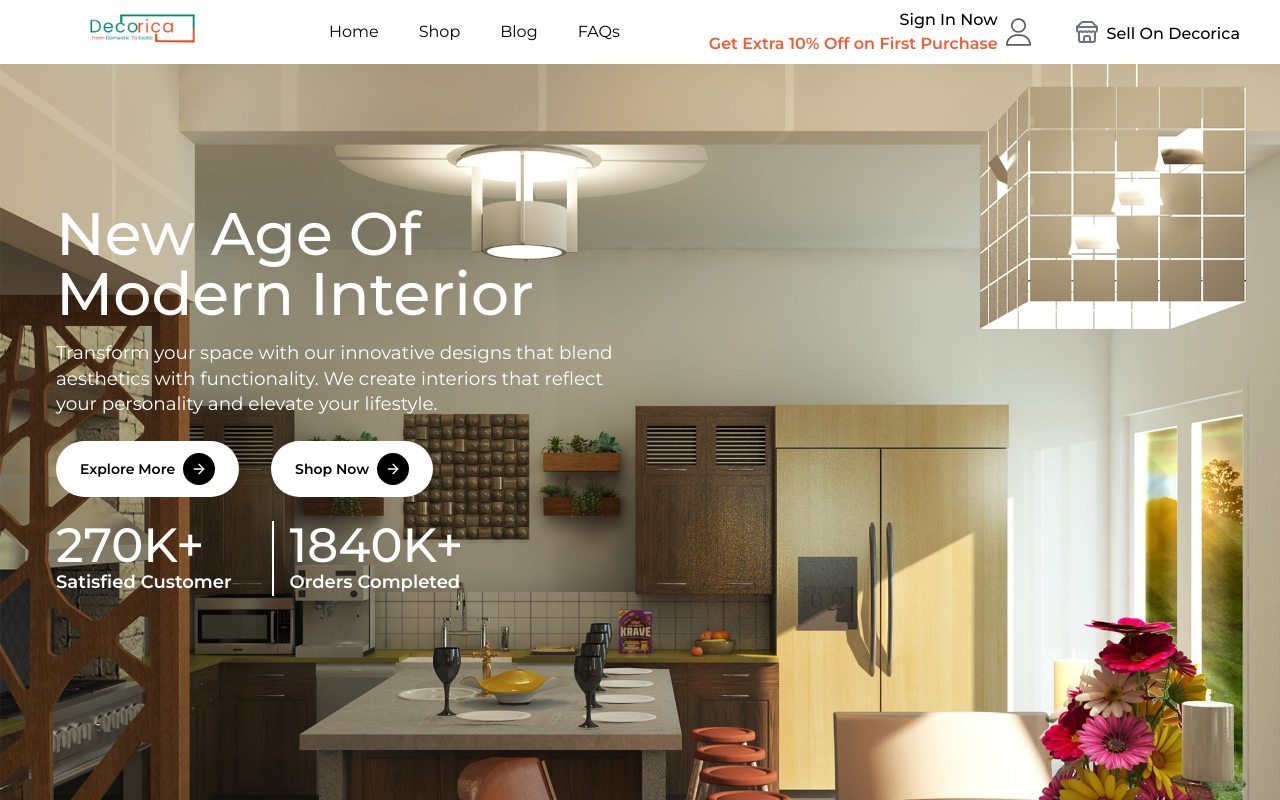
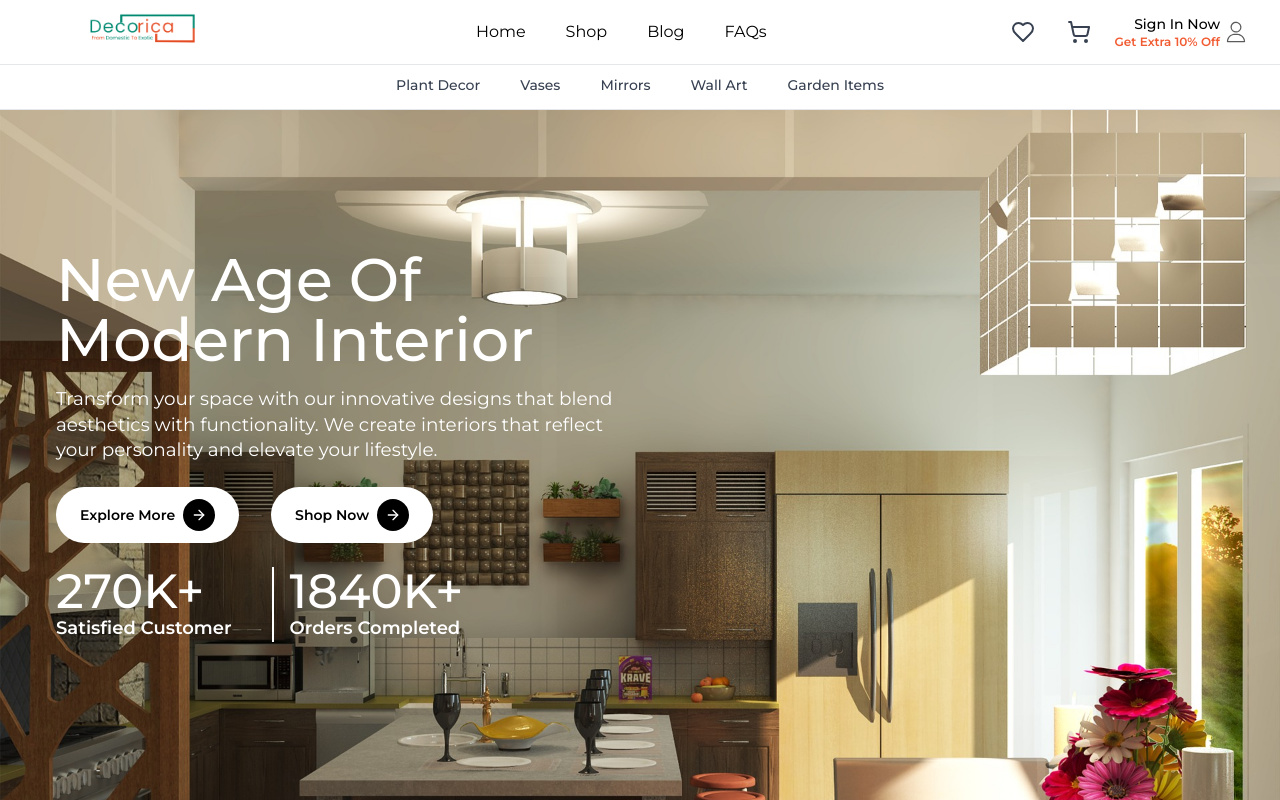
Before and after one commit to Pujari-Raj/decorica-frontend, a React (Vite) app: page / in a window 1280 px wide. Shown: the top 800 px of the page. Built offline with nearby package versions, Linux system fonts and the light colour scheme.

Commit message:
feat: completed header part-1

```diff
--- a/src/Layout/Header.jsx
+++ b/src/Layout/Header.jsx
@@ -6,72 +6,147 @@ import UserActions from "./UserActions";
 import { Icons } from "../Icons/Icons";
 import SellerNavigation from "./SellerNavigation";
 
+const CATEGORIES = [
+  {
+    id: "plants",
+    label: "Plant Decor",
+    path: "/category/plants",
+    subcategories: ["Indoor Plants", "Outdoor Plants", "Plant Accessories"],
+  },
+  {
+    id: "vases",
+    label: "Vases",
+    path: "/category/vases",
+    subcategories: ["Glass Vases", "Ceramic Vases", "Metal Vases"],
+  },
+  {
+    id: "mirrors",
+    label: "Mirrors",
+    path: "/category/mirrors",
+    subcategories: ["Wall Mirrors", "Decorative Mirrors", "Floor Mirrors"],
+  },
+  {
+    id: "wall-art",
+    label: "Wall Art",
+    path: "/category/wall-art",
+    subcategories: ["Paintings", "Prints", "Tapestries"],
+  },
+  {
+    id: "garden",
+    label: "Garden Items",
+    path: "/category/garden",
+    subcategories: ["Garden Decor", "Plant Pots", "Garden Tools"],
+  },
+];
+
 const Header = () => {
   const [activeLink, setActiveLink] = useState("");
-  // const auth = useSelector(authState);
-  //   fetchAccessToken(sessionStorage.getItem('token'))
-  //   storeUserId(sessionStorage.getItem("userId"));
-  //   setAuthUsername(sessionStorage.getItem("uname"));
+  const [isMobileMenuOpen, setIsMobileMenuOpen] = useState(false);
+  const [isLoggedIn, setIsLoggedIn] = useState(false);
+  const [showCategorySubmenu, setShowCategorySubmenu] = useState(false);
+  const [activeCategory, setActiveCategory] = useState(null);
 
   const handleLinkClick = (path) => {
     setActiveLink(path);
+    setIsMobileMenuOpen(false);
   };
 
-  const [isLoggedIn, setIsLoggedIn] = useState(false);
+  const handleCategoryClick = (category) => {
+    setActiveCategory(category);
+    setShowCategorySubmenu(true);
+  };
+
+  const handleBackToMenu = () => {
+    setShowCategorySubmenu(false);
+    setActiveCategory(null);
+  };
 
   return (
-    <nav className="w-full">
+    <>
+      {/* Main Header */}
+      <nav className="w-full border-b border-gray-300 md:border-b-0">
         <div className="w-full mx-auto px-2 sm:px-6 lg:px-8">
+          {/* Header Row */}
           <div className="flex items-center justify-between h-16 w-full">
-          <div className="flex-1 flex items-center justify-between">
+            {/* Left Section: Hamburger Menu and Logo */}
+            <div className="flex items-center gap-3">
+              <button
+                onClick={() => setIsMobileMenuOpen(!isMobileMenuOpen)}
+                className="md:hidden p-2 rounded-md text-gray-700 hover:bg-gray-100"
+                aria-label="Toggle menu"
+              >
+                {isMobileMenuOpen ? (
+                  <Icons.CrossIcon className="w-6 h-6" />
+                ) : (
+                  <Icons.HamburgerMenu className="w-6 h-6" />
+                )}
+              </button>
+
+              {/* Logo */}
               <div className="flex-shrink-0 flex items-center">
                 <Link to="/">
                   <img
-                  className="object-fill w-[13rem]"
-                  src="assets/logo.png "
+                    className="object-fill w-[8rem] sm:w-[10rem] md:w-[13rem]"
+                    src="assets/logo.png"
                     alt="website-logo"
                   />
                 </Link>
               </div>
+            </div>
 
-            {/* Navlinks */}
+            {/* Center Section: Desktop Navigation */}
+            <div className="hidden lg:flex items-center justify-center px-6">
               <NavLinks
                 activeLink={activeLink}
                 routes={ROUTES_ARR}
                 handleLinkClick={handleLinkClick}
               />
+            </div>
 
-            {/*UserActions*/}
-            <div className="flex gap-x-10">
-              {/* <Link
-                to="/admin-dashboard/login"
-                target="_blank"
-                className="bg-gray-500 text-slate-100 pt-[0.65rem] pb-[0.3rem] px-[0.85rem] rounded-md font-MontSemiBold hover:text-white hover:bg-gray-600"
+            {/* Right Section: Wishlist, Cart, User Actions */}
+            <div className="flex items-center justify-end gap-4">
+              {/* Wishlist Icon */}
+              <Link
+                to="/wishlist"
+                className="p-2 rounded-md text-gray-700 hover:bg-gray-100 hover:text-red-500 transition-colors"
+                aria-label="Wishlist"
               >
-                Admin
-              </Link> */}
+                <Icons.Wishlist className="w-6 h-6" />
+              </Link>
 
+              {/* Cart Icon */}
+              <Link
+                to="/cart"
+                className="p-2 rounded-md text-gray-700 hover:bg-gray-100 hover:text-blue-500 transition-colors"
+                aria-label="Shopping cart"
+              >
+                <Icons.Cart className="w-6 h-6" />
+              </Link>
+
+              {/* User Actions (Sign In / Profile) */}
               <div className="relative inline-block group">
                 <div className="flex items-center gap-1 cursor-pointer">
-                  <div className="flex justify-center items-center gap-1">
+                  <div className="hidden sm:flex justify-center items-center gap-1">
                     {isLoggedIn ? (
                       <>
-                        <p className="font-MontMedium mt-3">Hi, Pujari</p>
+                        <p className="font-MontMedium text-xs sm:text-sm">
+                          Hi, Pujari
+                        </p>
                       </>
                     ) : (
                       <>
                         <div className="flex flex-col">
-                          <div className="self-end font-MontMedium">
+                          <div className="self-end font-MontMedium text-xs sm:text-sm">
                             Sign In Now
                           </div>
-                          <div className="font-MontSemiBold text-[#f15c33] relative group-hover:after:content-[''] group-hover:after:absolute group-hover:after:w-1/4 group-hover:after:h-[3px] group-hover:after:bg-[#f15c33] group-hover:after:bottom-[-4px] group-hover:after:left-1/2 group-hover:after:-translate-x-1/2 group-hover:after:transition-all group-hover:after:duration-300">
-                            Get Extra 10% Off on First Purchase
+                          <div className="font-MontSemiBold text-[#f15c33] text-[10px] sm:text-xs relative group-hover:after:content-[''] group-hover:after:absolute group-hover:after:w-1/4 group-hover:after:h-[3px] group-hover:after:bg-[#f15c33] group-hover:after:bottom-[-4px] group-hover:after:left-1/2 group-hover:after:-translate-x-1/2 group-hover:after:transition-all group-hover:after:duration-300">
+                            Get Extra 10% Off
                           </div>
                         </div>
                       </>
                     )}
                   </div>
-                  <div className="cursor-pointer">
+                  <div className="cursor-pointer hidden sm:block">
                     <Link to="">
                       {isLoggedIn ? (
                         <>
@@ -89,8 +164,8 @@ const Header = () => {
                           <img
                             src="/assets/user-icon.svg"
                             alt="User icon"
-                            width={33}
-                            height={33}
+                            width={24}
+                            height={24}
                           />
                         </>
                       )}
@@ -103,26 +178,24 @@ const Header = () => {
                     isLoggedIn
                       ? "w-[10rem] right-[-35px]"
                       : "w-[20.5rem] right-0"
-                  } bg-white border border-gray-200 shadow-lg z-10 invisible group-hover:opacity-100 group-hover:visible transition-all duration-300`}
+                  } bg-white border border-gray-200 shadow-lg z-50 invisible group-hover:opacity-100 group-hover:visible transition-all duration-300`}
                 >
                   {isLoggedIn ? (
                     <div className="py-2">
                       <Link
                         to="/profile"
-                        className="group/item font-MontMedium flex items-center gap-3 px-4 py-2 text-sm  hover:text-[#f15c33]"
+                        className="group/item font-MontMedium flex items-center gap-3 px-4 py-2 text-sm hover:text-[#f15c33]"
                       >
                         <Icons.User className="w-5 h-5 text-gray-600 group-hover/item:text-[#f15c33]" />
                         <span>My Profile</span>
                       </Link>
-
                       <Link
                         to="/orders"
-                        className="group/item font-MontMedium flex items-center gap-3 px-4 py-2 text-sm  hover:text-[#f15c33]"
+                        className="group/item font-MontMedium flex items-center gap-3 px-4 py-2 text-sm hover:text-[#f15c33]"
                       >
                         <Icons.Cart className="w-5 h-5 text-gray-600 group-hover/item:text-[#f15c33]" />
                         <span>Cart</span>
                       </Link>
-
                       <Link
                         to="/wishlist"
                         className="group/item font-MontMedium flex items-center gap-3 px-4 py-2 text-sm hover:text-[#f15c33]"
@@ -130,9 +203,7 @@ const Header = () => {
                         <Icons.Wishlist className="w-5 h-5 text-gray-600 group-hover/item:text-[#f15c33]" />
                         <span>Wishlist</span>
                       </Link>
-
                       <div className="border-t border-gray-200 my-1"></div>
-
                       <button
                         onClick={() => setIsLoggedIn(false)}
                         className="group/item font-MontMedium flex items-center gap-3 w-full text-left px-4 py-2 text-sm hover:text-[#f15c33]"
@@ -152,10 +223,8 @@ const Header = () => {
                         </p>
                       </div>
                       <Link
-                        // onClick={() => setIsLoggedIn(true)}
                         to="/auth?mode=login"
-                        className="block text-center bg-[#f15c33] hover:bg-[linear-gradient(180deg,#f15c33_0%,#e6441a_100%)] text-white font-medium text-sm uppercase font-MontMedium rounded focus:outline-none border-2 border-transparent transition-colors duration-500
-                        cursor-pointer px-4 py-3 mt-4"
+                        className="block text-center bg-[#f15c33] hover:bg-[#e6441a] text-white font-medium text-sm uppercase font-MontMedium rounded focus:outline-none border-2 border-transparent transition-colors duration-500 cursor-pointer px-4 py-3 mt-4"
                       >
                         Login / Signup
                       </Link>
@@ -163,24 +232,196 @@ const Header = () => {
                   )}
                 </div>
               </div>
-
-              {/* Seller-Section */}
-              <SellerNavigation />
-
-              {/* <UserActions /> */}
-              {/* <Link
-                //   to={auth.accessToken ? "/" : "/login"}
-                //   onClick={auth.accessToken && handleLogout}
-                className="bg-gray-500 text-slate-100 px-[1.15rem] py-2 rounded-md font-bold hover:text-white hover:bg-gray-600"
-              >
-                {!auth.accessToken ? "Login" : "Logout"}
-                Login
-              </Link> */}
-            </div>
             </div>
           </div>
         </div>
       </nav>
+
+      <nav className="hidden md:block sticky top-0 z-40 w-full bg-white border-t border-b border-gray-200">
+        <div className="w-full mx-auto px-2 sm:px-6 lg:px-8">
+          <div className="flex items-center justify-center h-11 w-full gap-8">
+            {CATEGORIES.map((category) => (
+              <Link
+                key={category.id}
+                to={category.path}
+                onClick={() => handleLinkClick(category.id)}
+                className="text-sm font-MontMedium py-3 px-1 border-b-4 transition-colors duration-200 border-transparent text-gray-700 hover:text-[#f15c33] hover:border-[#f15c33]"
+              >
+                {category.label}
+              </Link>
+            ))}
+          </div>
+        </div>
+      </nav>
+
+      {isMobileMenuOpen && (
+        <div
+          className="fixed inset-0 bg-black/50 z-40 md:hidden"
+          onClick={() => setIsMobileMenuOpen(false)}
+        />
+      )}
+
+      <div
+        className={`fixed top-0 left-0 h-full w-72 bg-white shadow-lg z-50 transform transition-transform duration-300 ease-in-out md:hidden ${
+          isMobileMenuOpen ? "translate-x-0" : "-translate-x-full"
+        }`}
+      >
+        {/* Main Menu View */}
+        {!showCategorySubmenu ? (
+          <>
+            {/* Close Button */}
+            <div className="flex items-center justify-between p-4 border-b border-gray-200">
+              <h2 className="font-MontSemiBold text-lg">Menu</h2>
+              <button
+                onClick={() => setIsMobileMenuOpen(false)}
+                className="p-1 rounded-md hover:bg-gray-100"
+                aria-label="Close menu"
+              >
+                <Icons.CrossIcon className="w-6 h-6" />
+              </button>
+            </div>
+
+            {/* Navigation Links */}
+            <div className="flex flex-col space-y-1 py-2 max-h-[calc(100vh-200px)] overflow-y-auto">
+              {ROUTES_ARR?.map((route) => (
+                <Link
+                  key={route.path}
+                  to={route.path}
+                  onClick={() => handleLinkClick(route.path)}
+                  className={`px-4 py-3 text-sm font-MontMedium border-l-4 transition-colors ${
+                    activeLink === route.path
+                      ? "text-[#f15c33] bg-orange-50 border-l-[#f15c33]"
+                      : "text-gray-700 hover:text-[#f15c33] border-l-transparent hover:border-l-[#f15c33]"
+                  }`}
+                >
+                  {route.name}
+                </Link>
+              ))}
+
+              <button
+                onClick={() => handleCategoryClick(null)}
+                className="px-4 py-3 text-sm font-MontMedium border-l-4 transition-colors text-gray-700 hover:text-[#f15c33] border-l-transparent hover:border-l-[#f15c33] flex items-center justify-between w-full text-left"
+              >
+                <span className="flex items-center gap-3">
+                  <Icons.HamburgerMenu className="w-4 h-4" />
+                  Browse All Categories
+                </span>
+                <Icons.ChevronDown className="w-4 h-4" />
+              </button>
+            </div>
+
+            {/* Bottom Section */}
+            <div className="absolute bottom-0 left-0 right-0 border-t border-gray-200">
+              {!isLoggedIn ? (
+                <div className="p-4">
+                  <div className="mb-4">
+                    <h3 className="font-MontMedium text-gray-800 text-sm">
+                      Welcome
+                    </h3>
+                    <p className="text-xs font-MontMedium text-gray-600">
+                      Register now and Get Exclusive Benefits
+                    </p>
+                  </div>
+                  <Link
+                    to="/auth?mode=login"
+                    onClick={() => setIsMobileMenuOpen(false)}
+                    className="block text-center bg-[#f15c33] hover:bg-[#e6441a] text-white font-medium text-sm uppercase font-MontMedium rounded focus:outline-none border-2 border-transparent transition-colors duration-500 cursor-pointer px-4 py-3"
+                  >
+                    Login / Signup
+                  </Link>
+                </div>
+              ) : (
+                <div className="p-4 flex flex-col space-y-2">
+                  <Link
+                    to="/profile"
+                    onClick={() => setIsMobileMenuOpen(false)}
+                    className="px-3 py-2 text-sm font-MontMedium text-gray-700 hover:text-[#f15c33] flex items-center gap-2"
+                  >
+                    <Icons.User className="w-4 h-4" />
+                    My Profile
+                  </Link>
+                  <Link
+                    to="/orders"
+                    onClick={() => setIsMobileMenuOpen(false)}
+                    className="px-3 py-2 text-sm font-MontMedium text-gray-700 hover:text-[#f15c33] flex items-center gap-2"
+                  >
+                    <Icons.Cart className="w-4 h-4" />
+                    Cart
+                  </Link>
+                  <Link
+                    to="/wishlist"
+                    onClick={() => setIsMobileMenuOpen(false)}
+                    className="px-3 py-2 text-sm font-MontMedium text-gray-700 hover:text-[#f15c33] flex items-center gap-2"
+                  >
+                    <Icons.Wishlist className="w-4 h-4" />
+                    Wishlist
+                  </Link>
+                  <button
+                    onClick={() => {
+                      setIsLoggedIn(false);
+                      setIsMobileMenuOpen(false);
+                    }}
+                    className="px-3 py-2 text-sm font-MontMedium text-gray-700 hover:text-[#f15c33] flex items-center gap-2 text-left"
+                  >
+                    <Icons.LogOut className="w-4 h-4" />
+                    Logout
+                  </button>
+                </div>
+              )}
+            </div>
+          </>
+        ) : (
+          /* Category Submenu View */
+          <>
+            {/* Header with Back Button */}
+            <div className="flex items-center justify-between p-4 border-b border-gray-200">
+              <button
+                onClick={handleBackToMenu}
+                className="flex items-center gap-2 text-gray-700 hover:text-[#f15c33]"
+                aria-label="Go back"
+              >
+                <Icons.ChevronDown className="w-5 h-5 rotate-90" />
+                <span className="font-MontSemiBold">Categories</span>
+              </button>
+              <button
+                onClick={() => setIsMobileMenuOpen(false)}
+                className="p-1 rounded-md hover:bg-gray-100"
+                aria-label="Close menu"
+              >
+                <Icons.CrossIcon className="w-6 h-6" />
+              </button>
+            </div>
+
+            {/* Category List with Expandable Items */}
+            <div className="flex flex-col space-y-0 py-2 max-h-[calc(100vh-120px)] overflow-y-auto">
+              {CATEGORIES.map((category) => (
+                <div key={category.id}>
+                  <div className="flex items-center justify-between px-4 py-3 text-sm font-MontMedium text-gray-700 hover:text-[#f15c33] hover:bg-orange-50 cursor-pointer">
+                    <span>{category.label}</span>
+                    <Icons.ChevronDown className="w-4 h-4" />
+                  </div>
+                  {/* Subcategories */}
+                  <div className="bg-gray-50 border-l-4 border-transparent">
+                    {category.subcategories.map((subcategory) => (
+                      <Link
+                        key={subcategory}
+                        to={`${category.path}/${subcategory
+                          .toLowerCase()
+                          .replace(/\s+/g, "-")}`}
+                        onClick={() => handleLinkClick(subcategory)}
+                        className="block px-8 py-2 text-xs font-MontMedium text-gray-600 hover:text-[#f15c33] hover:bg-white transition-colors"
+                      >
+                        {subcategory}
+                      </Link>
+                    ))}
+                  </div>
+                </div>
+              ))}
+            </div>
+          </>
+        )}
+      </div>
+    </>
   );
 };
 
```
Lines whose indentation alone changed are shown as unchanged.
